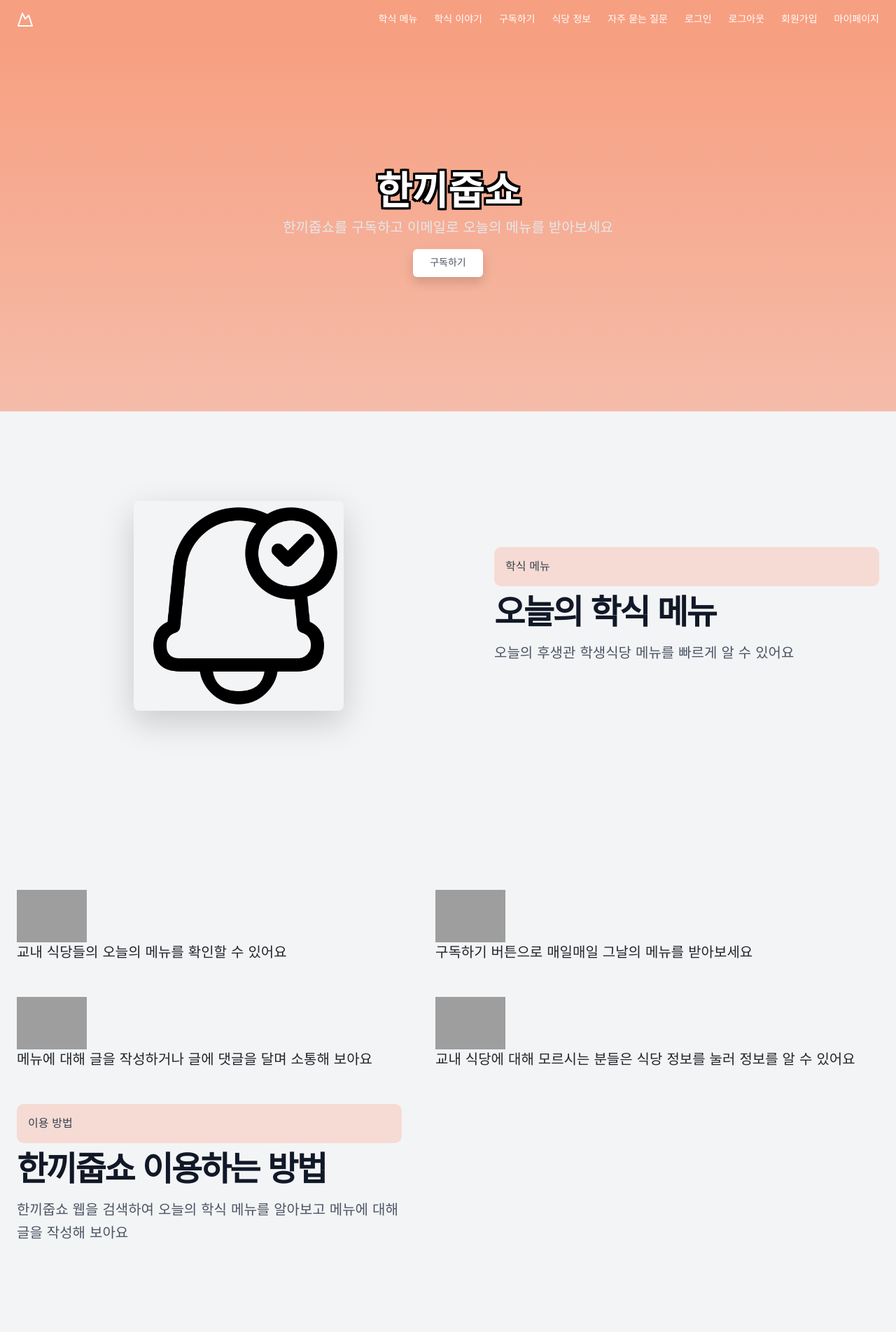
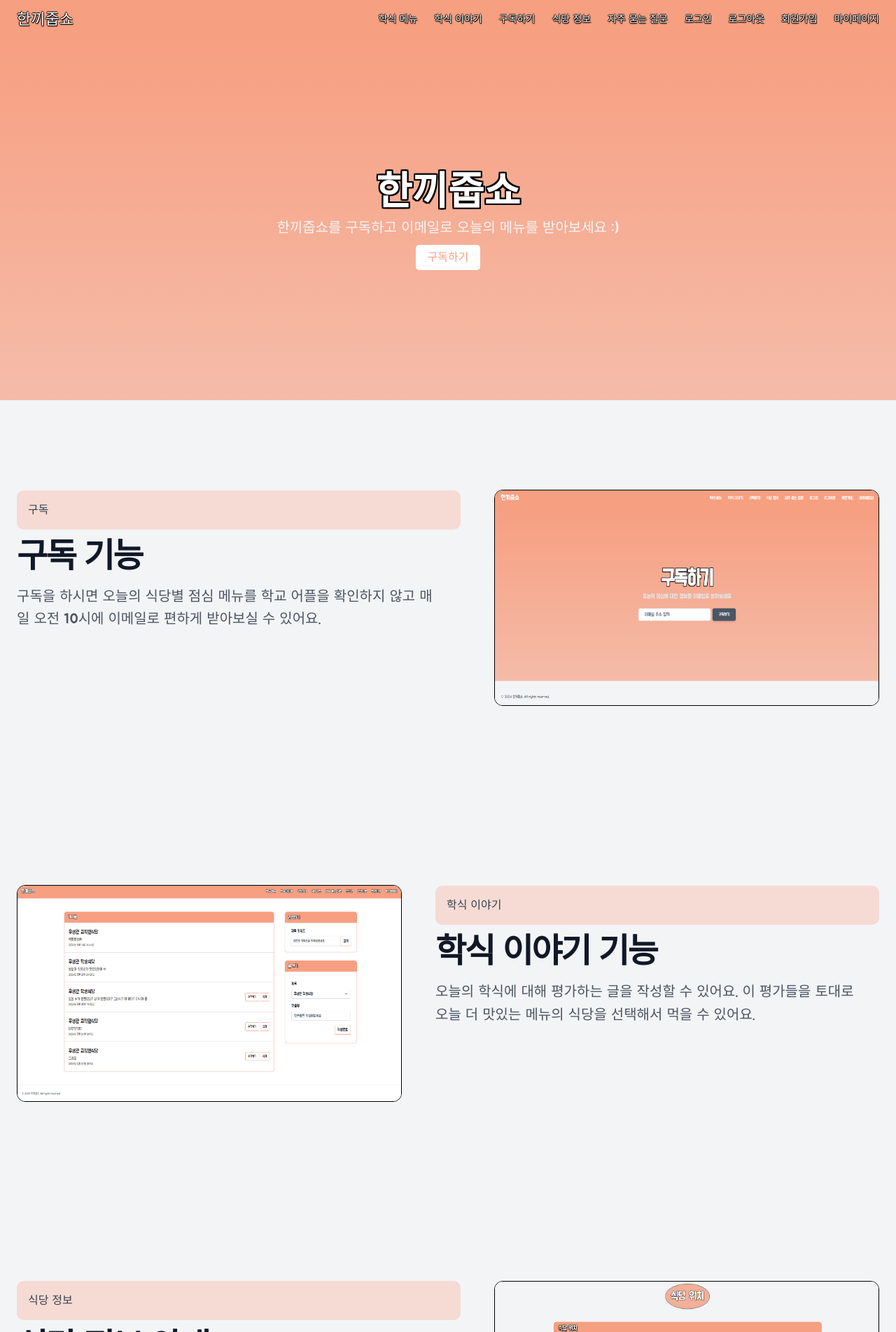
Before and after one commit to jae0478/opensource16team, a Node server app: page / in a window 1280 px wide. Shown: the top 1904 px of the page at 70% size. Run offline with Node 20, Linux system fonts and the light colour scheme; some libraries are stand-ins or nearby versions; grey boxes are pictures that could not be loaded.

Commit message:
메인페이지 완료

```diff
--- a/views/index.ejs
+++ b/views/index.ejs
@@ -7,7 +7,6 @@
     <title>한끼줍쇼</title>
     <!-- CSS 참조 -->
     <link rel="stylesheet" type="text/css" href="public/main.css">
-    <!--<link rel="stylesheet" type="text/css" href="public/style.css">-->
     <link href="https://cdn.jsdelivr.net/npm/bootstrap@5.3.3/dist/css/bootstrap.min.css" rel="stylesheet"
         integrity="sha384-QWTKZyjpPEjISv5WaRU9OFeRpok6YctnYmDr5pNlyT2bRjXh0JMhjY6hW+ALEwIH" crossorigin="anonymous">
     <link rel="preconnect" href="https://fonts.googleapis.com">
@@ -16,7 +15,6 @@
     <link href="https://fonts.googleapis.com/css2?family=Do+Hyeon&display=swap" rel="stylesheet">
     <!-- tailwindcss 참조 -->
     <script src="https://cdn.tailwindcss.com"></script>
-    <!--<script src="style.js"></script>-->
     <style>
         body {
             font-family: 'Jua', sans-serif;
@@ -28,14 +26,14 @@
 
         .stroke h1, .stroke h7 {
             text-shadow:
-                3px 3px 0 #000,
-                -3px -3px 0 #000,
-                -3px 3px 0 #000,
-                3px -3px 0 #000,
-                3px 0 0 #000,
-                -3px 0 0 #000,
-                0 3px 0 #000,
-                0 -3px 0 #000;
+                2px 2px 0 #000,
+                -2px -2px 0 #000,
+                -2px 2px 0 #000,
+                2px -2px 0 #000,
+                2px 0 0 #000,
+                -2px 0 0 #000,
+                0 2px 0 #000,
+                0 -2px 0 #000;
         }
 
         .section-title {
@@ -74,34 +72,27 @@
             font-size: 0.875rem;
             color: #999;
         }
-
-        @media (min-width: 768px) {
-            .feature-card {
-                flex-basis: calc(50% - 30px);
-                max-width: calc(50% - 30px);
-            }
-
+        .button-info:hover {
+            background-color: #f5f5f5cc;
         }
-
-        @media (min-width: 1024px) {
-            .feature-card {
-                flex-basis: calc(25% - 30px);
-                max-width: calc(25% - 30px);
-            }
+        .button-info {
+            background-color: white;
+            color: #F79F81;
+            padding: 10px;
+            padding-left: 17px;
+            padding-right: 17px;
+            /* border: 1px solid black; */
+            border-radius: 5px;
+            transition: background-color 0.3s ease; /* 트랜지션 추가 */
         }
     </style>
 </head>
 
 <body class="bg-gray-100 dark:bg-gray-900">
     <div class="flex flex-col min-h-screen">
-        <header class="px-4 lg:px-6 h-14 flex items-center bg-[#F79F81] text-white">
+        <header class="px-4 lg:px-6 h-14 flex items-center bg-[#F79F81] text-white" style="text-shadow: -1px 0px 1px black, 0px 1px 1px black, 1px 1px 1px black, 0px -1px 1px black;">
             <a class="flex items-center justify-center" href="/">
-                <svg xmlns="http://www.w3.org/2000/svg" width="24" height="24" viewBox="0 0 24 24" fill="none"
-                    stroke="currentColor" stroke-width="2" stroke-linecap="round" stroke-linejoin="round"
-                    class="h-6 w-6 text-white">
-                    <path d="m8 3 4 8 5-5 5 15H2L8 3z"></path>
-                </svg>
-                <span class="sr-only">한끼줍쇼</span>
+                <span style="font-size: 22px;">한끼줍쇼</span>
             </a>
             <nav class="ml-auto flex gap-4 sm:gap-6">
                 <a class="text-sm font-medium hover:text-gray-200 no-underline" href="/menu">학식 메뉴</a>
@@ -125,39 +116,12 @@
                                     한끼줍쇼
                                 </h1>
                             </div>
-                            <p class="mx-auto max-w-[700px] text-gray-200 md:text-xl">
-                                한끼줍쇼를 구독하고 이메일로 오늘의 메뉴를 받아보세요
+                            <p class="mx-auto max-w-[700px] text-gray-100 md:text-xl">
+                                한끼줍쇼를 구독하고 이메일로 오늘의 메뉴를 받아보세요 :)
                             </p>
                         </div>
                         <div class="space-x-4">
-                            <!--<div>
-                                <svg xmlns="http://www.w3.org/2000/svg" version="1.1" class="goo">
-                                  <defs>
-                                    <filter id="goo">
-                                      <feGaussianBlur in="SourceGraphic" stdDeviation="10" result="blur" />
-                                      <feColorMatrix in="blur" mode="matrix" values="1 0 0 0 0  0 1 0 0 0  0 0 1 0 0  0 0 0 19 -9" result="goo" />
-                                      <feComposite in="SourceGraphic" in2="goo"/>
-                                    </filter>
-                                  </defs>
-                                </svg>
-                                <span class="button--bubble__container">
-                                  <a href="/subscribe" class="button button--bubble subscribe-button">
-                                    구독하기
-                                  </a>
-                                  <span class="button--bubble__effect-container">
-                                    <span class="circle top-left"></span>
-                                    <span class="circle top-left"></span>
-                                    <span class="circle top-left"></span>
-
-                                    <span class="button effect-button"></span>
-
-                                    <span class="circle bottom-right"></span>
-                                    <span class="circle bottom-right"></span>
-                                    <span class="circle bottom-right"></span>
-                                  </span>
-                                </span>
-                            </div>-->
-                            <a class="inline-flex h-10 items-center justify-center rounded-md bg-white px-6 py-2 text-sm font-medium text-[#4B5563] shadow transition-colors hover:bg-gray-200 focus-visible:outline-none focus-visible:ring-1 focus-visible:ring-[#374151] disabled:pointer-events-none disabled:opacity-50"
+                            <a class="button-info"
                                 href="/subscribe">구독하기</a>
                         </div>
                     </div>
@@ -166,15 +130,15 @@
             <section class="w-full py-12 md:py-24 lg:py-32 bg-gray-100 dark:bg-gray-800">
                 <div class="container px-4 md:px-6">
                     <div class="grid items-center gap-6 lg:grid-cols-[1fr_500px] lg:gap-12 xl:grid-cols-[1fr_550px]">
-                        <div class="relative mx-auto max-w-[500px]">
-                            <!-- 이미지가 표시되지 않는다면 이미지 파일 경로를 확인하세요 -->
-                            <img class="rounded-lg shadow-lg" src="subscribe.png" alt="학식 이미지" style="width: 300px; height: 300px; object-fit: cover;" class="w-full h-[150px] md:h-[330px] object-cover rounded-lg">
-                        </div>
+                        <img
+                        style="border: 0.5px solid black;"
+                            class="mx-auto aspect-video overflow-hidden rounded-xl object-fit object-center sm:w-full lg:order-last"
+                            height="310" src="public/image/구독하기페이지.png" width="550" />
                         <div class="flex flex-col justify-center space-y-4">
-                            <div class="highlight text-gray-700 dark:text-gray-300">학식 메뉴</div>
-                            <h2 class="text-3xl font-bold tracking-tighter sm:text-5xl text-gray-900 dark:text-gray-100">오늘의 학식 메뉴</h2>
-                            <p class="max-w-[600px] text-gray-600 md:text-xl/relaxed lg:text-base/relaxed xl:text-xl/relaxed dark:text-gray-400">
-                                오늘의 후생관 학생식당 메뉴를 빠르게 알 수 있어요
+                            <div class="highlight text-gray-700 dark:text-gray-300">구독</div>
+                            <h2 class="text-3xl font-bold tracking-tighter sm:text-5xl text-gray-900 dark:text-gray-100">구독 기능</h2>
+                            <p class="max-w-[600px] text-gray-600 md:text-xl/relaxed lg:text-base/relaxed xl:text-xl/relaxed dark:text-gray-400" style="padding-bottom: 107px;">
+                                구독을 하시면 오늘의 식당별 점심 메뉴를 학교 어플을 확인하지 않고 매일 오전 10시에 이메일로 편하게 받아보실 수 있어요.
                             </p>
                         </div>
                     </div>
@@ -183,35 +147,15 @@
             <section class="w-full py-12 md:py-24 lg:py-32 bg-gray-100 dark:bg-gray-800">
                 <div class="container px-4 md:px-6">
                     <div class="grid items-center gap-6 lg:grid-cols-[500px_1fr] lg:gap-12 xl:grid-cols-[550px_1fr]">
-                        <div colspan="1" style="flex-basis: calc(100% - 30px); max-width: calc(100% - 30px); padding: 0px;" class="css-1499lde e1gj2pfq0">
-                            <img src="https://i.ibb.co/W5rgcpj/spoon-and-fork.png" width="100" height="100" >
-                            <p class="css-1x7pttn">
-                                교내 식당들의 오늘의 메뉴를 확인할 수 있어요
-                            </p>
-                        </div>
-                        <div colspan="1" style="flex-basis: calc(100% - 30px); max-width: calc(100% - 30px); padding: 0px;" class="css-1499lde e1gj2pfq0">
-                            <img src="https://i.ibb.co/Mpj60Rb/subscribe.png" width="100" height="100">
-                            <p class="css-1x7pttn">
-                                구독하기 버튼으로 매일매일 그날의 메뉴를 받아보세요
-                            </p>
-                        </div>
-                        <div colspan="1" style="flex-basis: calc(100% - 30px); max-width: calc(100% - 30px); padding: 0px;" class="css-1499lde e1gj2pfq0">
-                            <img src="https://i.ibb.co/xjfpcWV/chat.png" width="100" height="100">
-                            <p class="css-1x7pttn">
-                                메뉴에 대해 글을 작성하거나 글에 댓글을 달며 소통해 보아요
-                            </p>
-                        </div>
-                        <div colspan="1" style="flex-basis: calc(100% - 30px); max-width: calc(100% - 30px); padding: 0px;" class="css-1499lde e1gj2pfq0">
-                            <img src="https://i.ibb.co/4mMX2Lc/information-button.png" width="100" height="100">
-                            <p class="css-1x7pttn">
-                                교내 식당에 대해 모르시는 분들은 식당 정보를 눌러 정보를 알 수 있어요
-                            </p>
-                        </div>
+                        <img
+                        style="border: 0.5px solid black;"
+                        class="mx-auto aspect-video overflow-hidden rounded-xl object-fit object-center sm:w-full"
+                        height="310" src="public/image/학식이야기.png" width="550" />
                         <div class="flex flex-col justify-center space-y-4">
-                            <div class="highlight text-gray-700 dark:text-gray-300">이용 방법</div>
-                            <h2 class="text-3xl font-bold tracking-tighter sm:text-5xl text-gray-900 dark:text-gray-100">한끼줍쇼 이용하는 방법</h2>
-                            <p class="max-w-[600px] text-gray-600 md:text-xl/relaxed lg:text-base/relaxed xl:text-xl/relaxed dark:text-gray-400">
-                                한끼줍쇼 웹을 검색하여 오늘의 학식 메뉴를 알아보고 메뉴에 대해 글을 작성해 보아요
+                            <div class="highlight text-gray-700 dark:text-gray-300">학식 이야기</div>
+                            <h2 class="text-3xl font-bold tracking-tighter sm:text-5xl text-gray-900 dark:text-gray-100">학식 이야기 기능</h2>
+                            <p class="max-w-[600px] text-gray-600 md:text-xl/relaxed lg:text-base/relaxed xl:text-xl/relaxed dark:text-gray-400" style="padding-bottom: 107px;">
+                                오늘의 학식에 대해 평가하는 글을 작성할 수 있어요. 이 평가들을 토대로 오늘 더 맛있는 메뉴의 식당을 선택해서 먹을 수 있어요.
                             </p>
                         </div>
                     </div>
@@ -221,13 +165,14 @@
             <section class="w-full py-12 md:py-24 lg:py-32 bg-gray-100 dark:bg-gray-800">
                 <div class="container px-4 md:px-6">
                     <div class="grid items-center gap-6 lg:grid-cols-[1fr_500px] lg:gap-12 xl:grid-cols-[1fr_550px]">
-                        <img alt="소개" class="mx-auto aspect-video overflow-hidden rounded-xl object-cover object-center sm:w-full lg:order-last"
-                            height="310" src="/placeholder.svg" width="550" />
+                        <img style="border: 0.5px solid black;" class="mx-auto aspect-video overflow-hidden rounded-xl object-fit object-center sm:w-full lg:order-last"
+                            height="310" src="public/image/구글맵.png" width="550" />
                         <div class="flex flex-col justify-center space-y-4">
-                            <div class="highlight text-gray-700 dark:text-gray-300">소개</div>
-                            <h2 class="text-3xl font-bold tracking-tighter sm:text-5xl text-gray-900 dark:text-gray-100">한끼줍쇼 소개</h2>
-                            <p class="max-w-[600px] text-gray-600 md:text-xl/relaxed lg:text-base/relaxed xl:text-xl/relaxed dark:text-gray-400">
-                                한끼줍쇼는 학교 안에 있는 식당들의 메뉴를 알려주는 웹사이트입니다
+                            <div class="highlight text-gray-700 dark:text-gray-300">식당 정보</div>
+                            <h2 class="text-3xl font-bold tracking-tighter sm:text-5xl text-gray-900 dark:text-gray-100">식당 정보 안내</h2>
+                            <p class="max-w-[600px] text-gray-600 md:text-xl/relaxed lg:text-base/relaxed xl:text-xl/relaxed dark:text-gray-400" style="padding-bottom: 75px;">
+                                식당 정보 페이지를 들어가면 후생관 학생 식당, 교직원 식당, 기숙사 식당의 위치와 운영 시간 등을 파악하실 수 있어요.
+                                대략적인 위치 파악을 위해 구글맵에 표시해두었어요.
                             </p>
                         </div>
                     </div>
@@ -239,24 +184,24 @@
                         <div class="stroke">
                             <h7 class="text-3xl font-bold tracking-tighter sm:text-4xl md:text-5xl lg:text-6xl text-white">사용자 후기</h7>
                         </div>
-                        <p class="mx-auto max-w-[700px] text-gray-200 md:text-xl/relaxed lg:text-base/relaxed xl:text-xl/relaxed">
+                        <p class="mx-auto max-w-[700px] text-gray-100 md:text-xl/relaxed lg:text-base/relaxed xl:text-xl/relaxed">
                             한끼줍쇼를 이용한 사용자들의 후기를 확인해보세요
                         </p>
                     </div>
                     <div class="grid w-full grid-cols-1 gap-8 sm:grid-cols-2 lg:grid-cols-3">
                         <div class="testimonial-card">
-                            <blockquote class="text-lg font-semibold leading-snug">"한끼줍쇼 덕분에 학식 비용을 많이 절감할 수 있었어요. 음식 낭비도 줄이고 저렴하게 먹을 수 있어 좋습니다."</blockquote>
-                            <div class="author">김철수</div>
+                            <blockquote class="text-lg font-semibold leading-snug">"한끼줍쇼 덕분에 매일매일의 식당별 점심 메뉴를 직접 어플로 확인하지 않고 편하게 이메일로 받을 수 있어서 좋았어요."</blockquote>
+                            <div class="author">임건우</div>
                             <div class="author-title">대학생</div>
                         </div>
                         <div class="testimonial-card">
-                            <blockquote class="text-lg font-semibold leading-snug">"한끼줍쇼 덕분에 학교 근처 맛집을 저렴하게 즐길 수 있어요. 음식도 신선하고 맛있어요."</blockquote>
-                            <div class="author">박영희</div>
+                            <blockquote class="text-lg font-semibold leading-snug">"한끼줍쇼 덕분에 매일매일 게시글을 통해 더 나은 메뉴를 선택해서 먹을 수 있어서 좋았어요."</blockquote>
+                            <div class="author">이소은</div>
                             <div class="author-title">대학생</div>
                         </div>
                         <div class="testimonial-card">
-                            <blockquote class="text-lg font-semibold leading-snug">"한끼줍쇼 덕분에 학식 비용을 많이 절감할 수 있었어요. 음식 낭비도 줄이고 저렴하게 먹을 수 있어 좋습니다."</blockquote>
-                            <div class="author">이민수</div>
+                            <blockquote class="text-lg font-semibold leading-snug">"한끼줍쇼 덕분에 식당의 위치를 쉽게 알 수 있었고 하나의 학식 커뮤니티가 만들어진 것 같아 좋았어요."</blockquote>
+                            <div class="author">이재인</div>
                             <div class="author-title">대학생</div>
                         </div>
                     </div>
@@ -264,10 +209,9 @@
             </section>
         </main>
         <footer class="flex flex-col gap-2 sm:flex-row py-6 w-full shrink-0 items-center px-4 md:px-6 border-t border-gray-200 dark:border-gray-700">
-            <div class="container mx-auto text-center">
-                <p>&copy; 2024 한끼줍쇼. All rights reserved.</p>
-                <p class="text-sm">Contact us: info@hankkijubshow.com</p>
-            </div>
+            <p class="text-xs text-gray-500 dark:text-gray-400">© 2024 한끼줍쇼. All rights reserved.</p>
+            <nav class="sm:ml-auto flex gap-4 sm:gap-6">
+            </nav>
         </footer>
 
     </div>
```
Also changed, not shown: views/mail.ejs (+12 -9 lines), public/image/구글맵.png (added), public/image/구독하기페이지.png (added), public/image/식당정보.png (added), public/image/학식이야기.png (added), views/image/chat.png (deleted), views/image/information-button.png (deleted), views/image/spoon-and-fork.png (deleted), views/image/subscribe.png (deleted).
